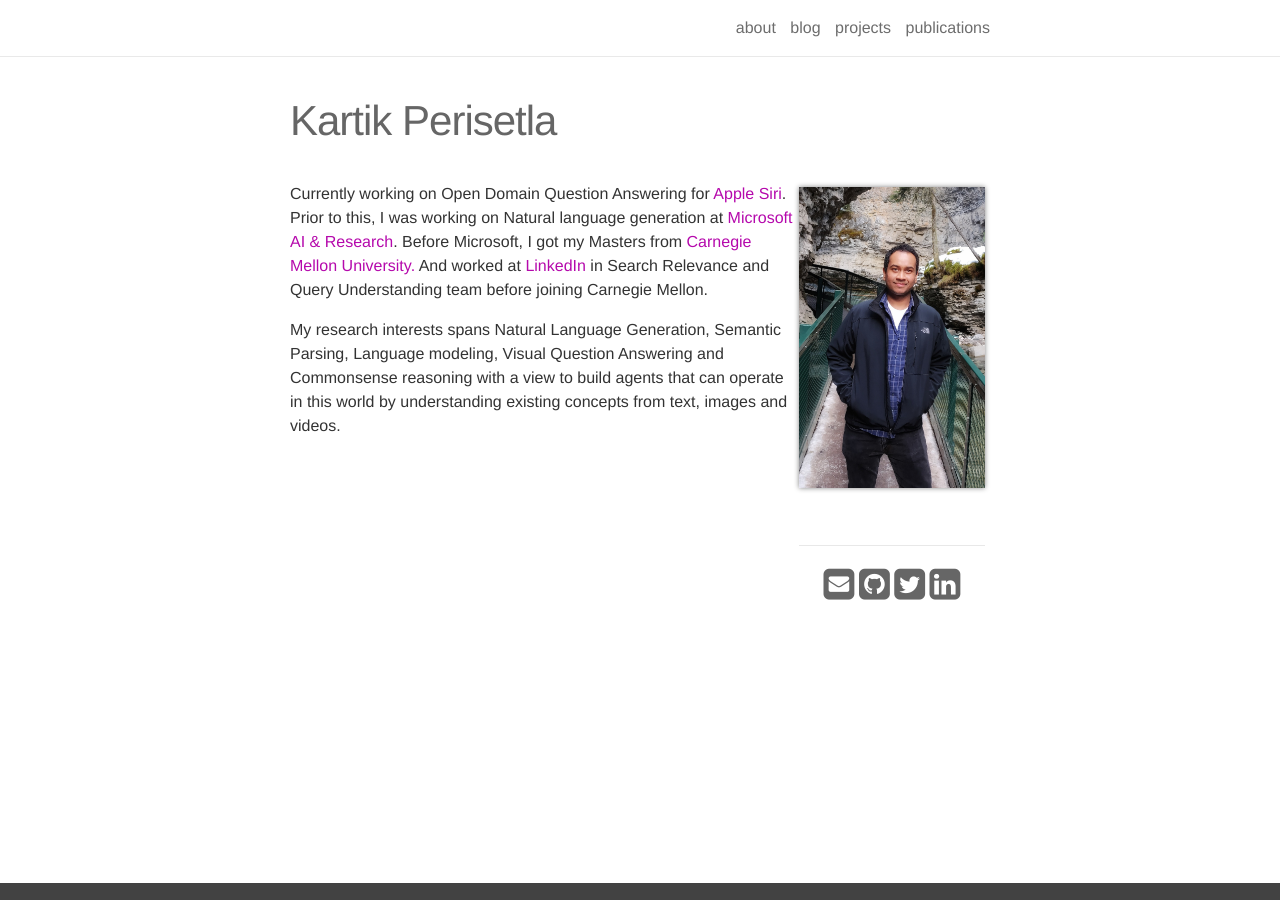
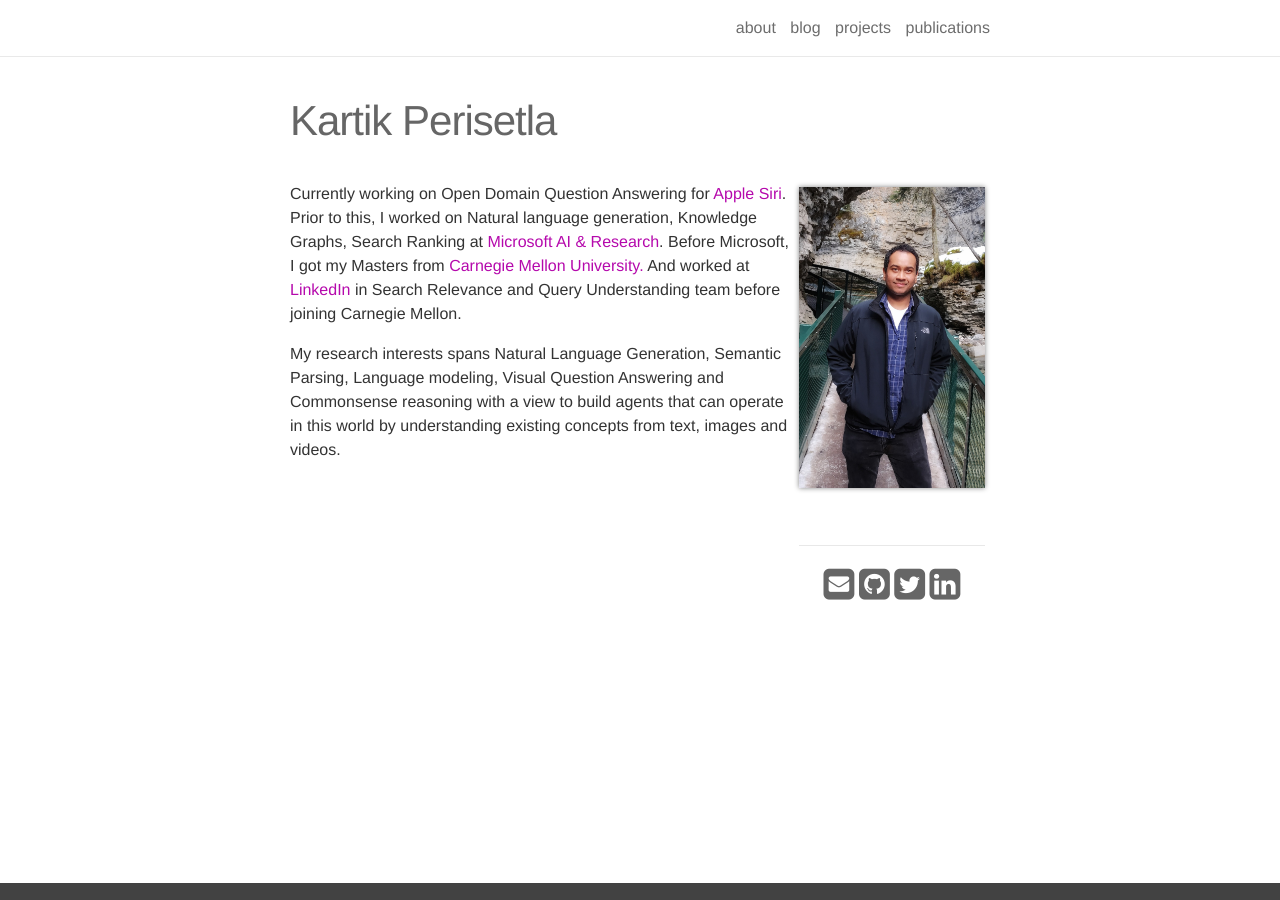
Before and after one commit to kartikperisetla/kartikperisetla.github.io, a Jekyll site: the page built from _pages/about.md, in a window 1280 px wide. Built offline with Jekyll 4.4.1, drawn with Linux system fonts in a browser that asks for light colours; nearby versions of some CDN libraries.

Commit message:
Update about.md

```diff
--- a/_pages/about.md
+++ b/_pages/about.md
@@ -17,7 +17,7 @@ social: false
 
 ---
 <p align="left">
-Currently working on Open Domain Question Answering for <a href="https://www.apple.com/siri/" target="_blank">Apple Siri</a>. Prior to this, I was working on Natural language generation at <a href="http://microsoft.com" target="_blank">Microsoft AI & Research</a>. Before Microsoft, I got my Masters from <a href="http://cmu.edu/" target="_blank">Carnegie Mellon University.</a> And worked at <a href="https://linkedin.com" target="_blank">LinkedIn</a> in Search Relevance and Query Understanding team before joining Carnegie Mellon.
+Currently working on Open Domain Question Answering for <a href="https://www.apple.com/siri/" target="_blank">Apple Siri</a>. Prior to this, I worked on Natural language generation, Knowledge Graphs, Search Ranking at <a href="http://microsoft.com" target="_blank">Microsoft AI & Research</a>. Before Microsoft, I got my Masters from <a href="http://cmu.edu/" target="_blank">Carnegie Mellon University.</a> And worked at <a href="https://linkedin.com" target="_blank">LinkedIn</a> in Search Relevance and Query Understanding team before joining Carnegie Mellon.
 </p>
 
 <p align="left">
```
